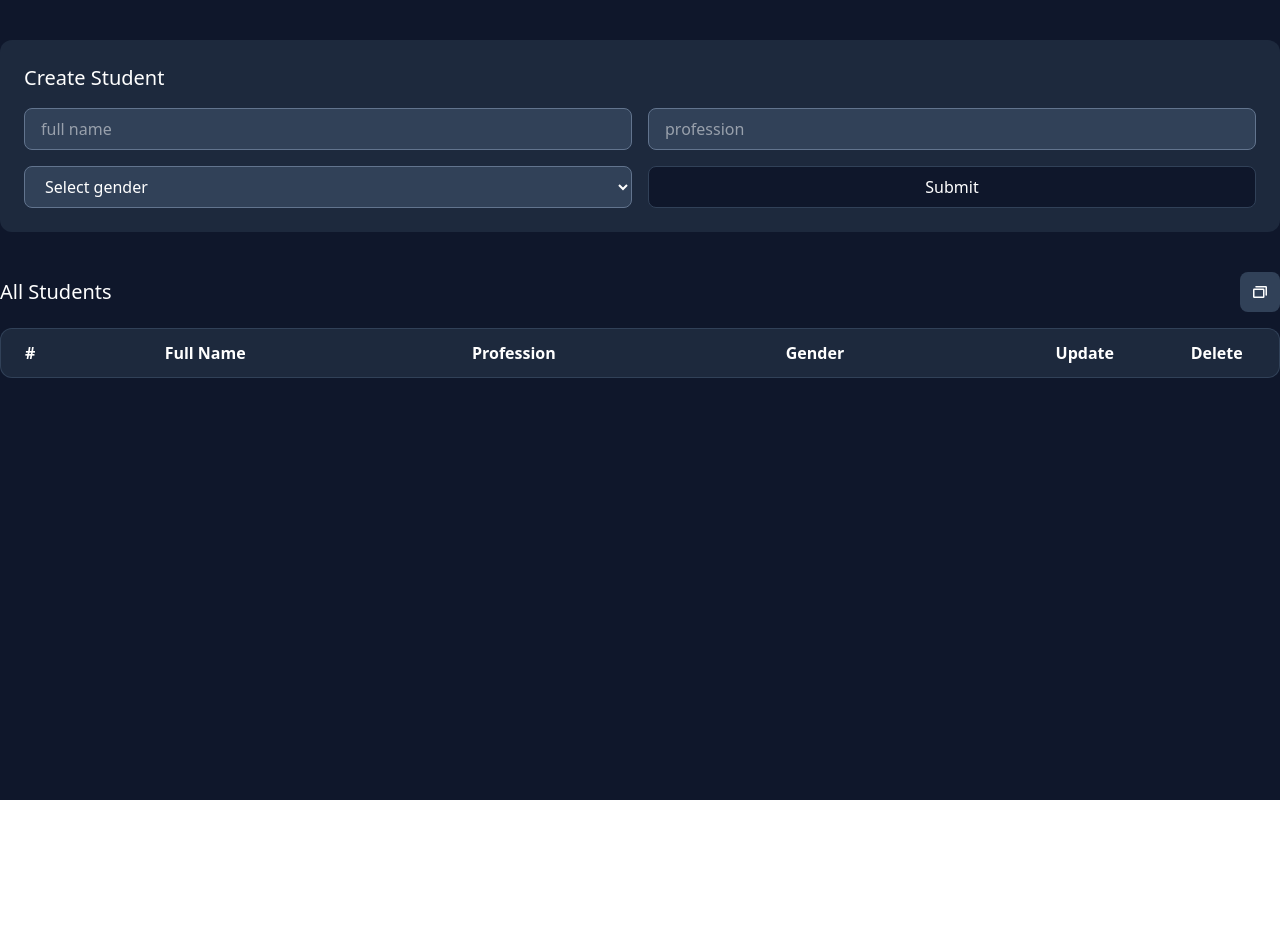
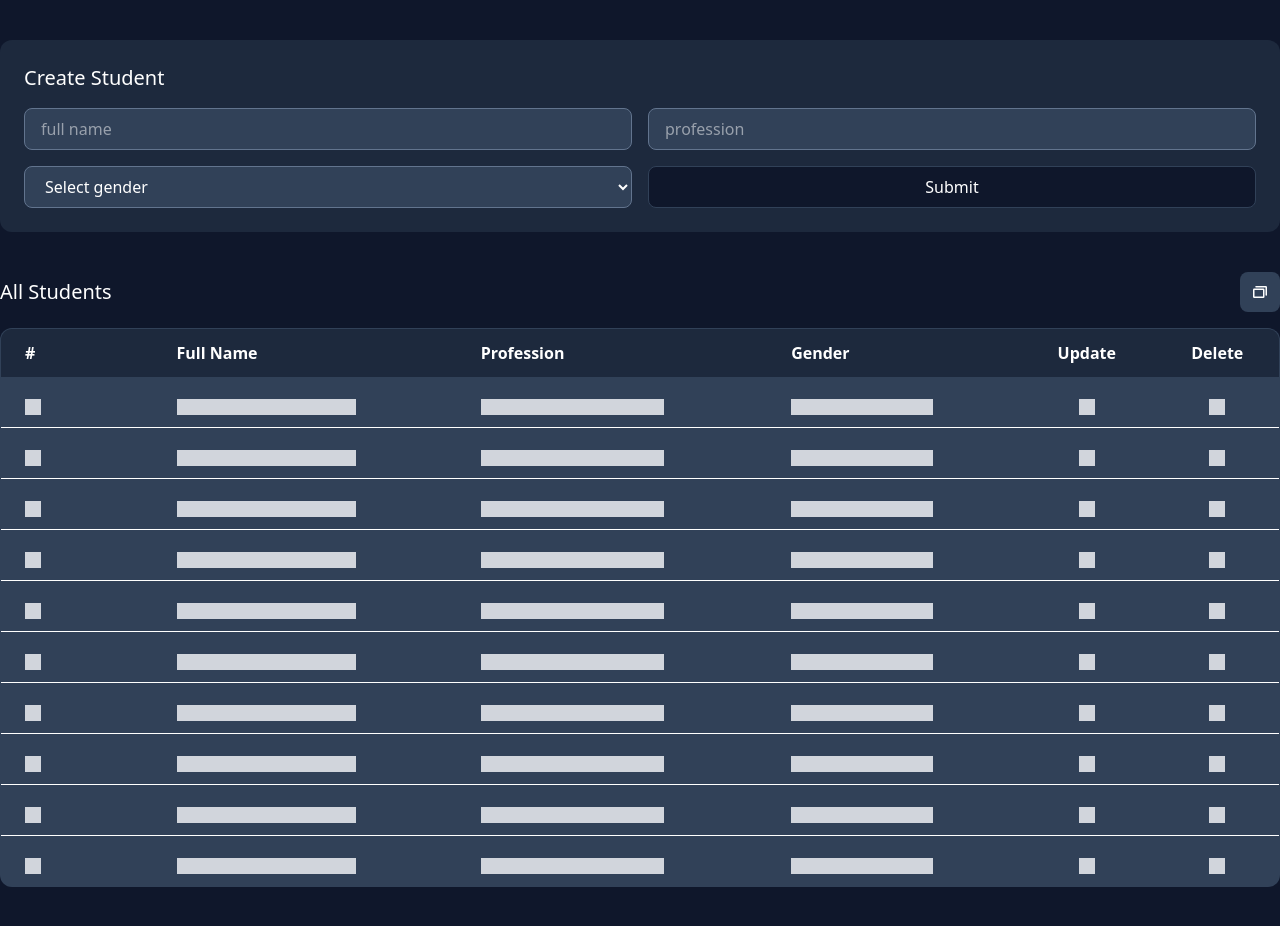
Before and after one commit to abdulfattoh-dev/7.2-dars, a React (Vite) app: page / in a window 1280 px wide. Before the commit the page ends 800 px from the top, so only its background shows below. Built offline with nearby package versions, Linux system fonts and the light colour scheme.

Commit message:
loading added

```diff
--- a/src/components/StudentView.tsx
+++ b/src/components/StudentView.tsx
@@ -5,6 +5,8 @@ import { type IData } from '../types';
 import { MdTableRows, MdDelete } from "react-icons/md";
 import { PiCardsBold } from "react-icons/pi";
 import { RiEdit2Fill } from "react-icons/ri";
+import CardSkeleton from './ui/CardSkeleton';
+import TableSkeleton from './ui/TableSkeleton';
 
 interface IProps {
     students: IData[]
@@ -39,6 +41,8 @@ const StudentView: FC<IProps> = ({ students, handleDelete, setUpdateStudent }) =
                                     <th>Delete</th>
                                 </tr>
                             </thead>
+                            {
+                                students.length == 0 ? <TableSkeleton /> : (
                                     <tbody>
                                         {
                                             students?.map((student, index) => (
@@ -53,13 +57,18 @@ const StudentView: FC<IProps> = ({ students, handleDelete, setUpdateStudent }) =
                                             ))
                                         }
                                     </tbody>
+                                )
+                            }
                         </table>
                     </div>
                 ) : (
+                    <>
+                        {
+                            students.length == 0 ? <CardSkeleton /> : (
                                 <div className="grid lg:grid-cols-5 md:grid-cols-3 gap-3">
                                     {
                                         students?.map((student) => (
-                                <div key={student.id} className="p-4 bg-slate-800 rounded-xl ">
+                                            <div key={student.id} className="p-4 bg-slate-800 rounded-xl">
                                                 <div className="relative">
                                                     <img
                                                         className="size-40 object-cover mx-auto rounded-full"
@@ -89,5 +98,8 @@ const StudentView: FC<IProps> = ({ students, handleDelete, setUpdateStudent }) =
                     </>
                 )
             }
+        </>
+    )
+}
 
 export default React.memo(StudentView)
--- /dev/null
+++ b/src/components/ui/CardSkeleton.tsx
@@ -0,0 +1,32 @@
+import React from 'react'
+
+const CardSkeleton = () => {
+    return (
+        <div className="grid lg:grid-cols-5 md:grid-cols-3 gap-3">
+            {
+                Array(10).fill(0).map((_, index) => (
+                    <div key={index} className="p-4 bg-slate-800 rounded-xl">
+                        <div className="relative">
+                            <img
+                                className="bg-gray-300 size-40 mx-auto rounded-full"
+                                src={''}
+                                alt=""
+                            />
+                        </div>
+                        <div className="mt-4">
+                            <h3 className="bg-gray-300 w-[80%] h-5"></h3>
+                            <p className="bg-gray-300 w-[60%] h-3.5 my-5"></p>
+
+                            <div className="flex gap-2 mt-4">
+                                <button className="bg-gray-300 h-7 rounded-lg flex-1"></button>
+                                <button className="bg-gray-300 h-7 rounded-lg flex-1"></button>
+                            </div>
+                        </div>
+                    </div>
+                ))
+            }
+        </div>
+    )
+}
+
+export default React.memo(CardSkeleton)
--- /dev/null
+++ b/src/components/ui/TableSkeleton.tsx
@@ -0,0 +1,22 @@
+import React from 'react'
+
+const TableSkeleton = () => {
+    return (
+        <tbody>
+            {
+                Array(10).fill(0)?.map((_, index) => (
+                    <tr key={index} className="border-b hover:bg-slate-600">
+                        <td className="py-3 px-6"><button className='bg-gray-300 p-2'></button></td>
+                        <td className="py-3 px-6"><button className='bg-gray-300 py-2 w-[70%]'></button></td>
+                        <td className="py-3 px-6"><button className='bg-gray-300 py-2 w-[70%]'></button></td>
+                        <td className="py-3 px-6"><button className='bg-gray-300 py-2 w-[70%]'></button></td>
+                        <td className="text-center"><button className='bg-gray-300 p-2'></button></td>
+                        <td className="text-center"><button className='bg-gray-300 p-2'></button></td>
+                    </tr>
+                ))
+            }
+        </tbody>
+    )
+}
+
+export default React.memo(TableSkeleton)
```
Lines whose indentation alone changed are shown as unchanged.
